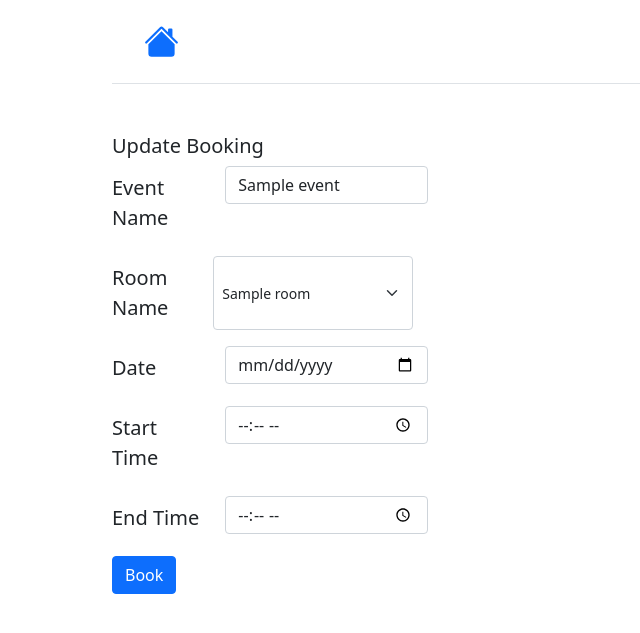
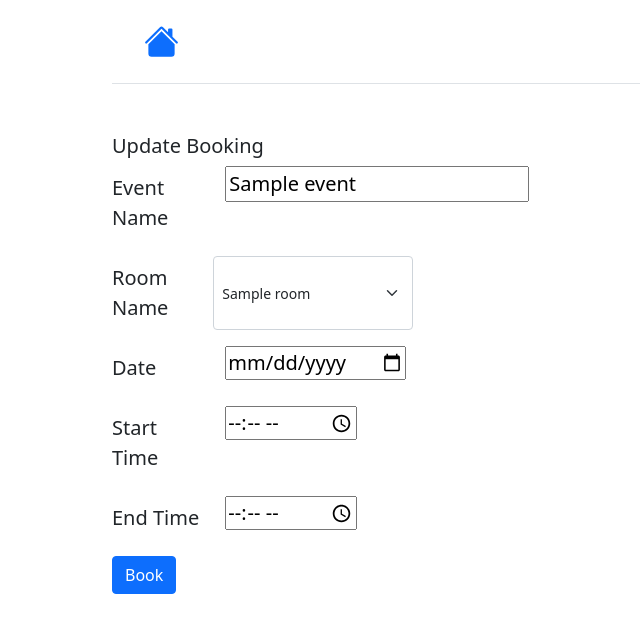
Before and after one commit to cmmasaba/booking, a FastAPI app: template templates/edit-booking.html in a window 1280 px wide. Shown: the top 633 px of the page, without its empty margins (188-828 px from the left). Run offline with FastAPI, Linux system fonts and the light colour scheme; the template is opened without the code that fills it: most values are stand-ins (such as "Sample title", 1, 10 or a date in 2020).

Commit message:
Adjustments to the UI

```diff
--- a/templates/edit-booking.html
+++ b/templates/edit-booking.html
@@ -31,7 +31,7 @@
                     <div class="row mb-3">
                         <label for="eventName" class="col-sm-2 col-form-label">Event Name</label>
                         <div class="col-sm-4">
-                          <input type="text" class="form-control" id="eventName" name="eventName" value="{{ booking['event'] }}" required>
+                          <input type="text" id="eventName" name="eventName" value="{{ booking['event'] }}" required>
                         </div>
                     </div>
                     <div class="row mb-3">
@@ -46,19 +46,19 @@
                     <div class="row mb-3">
                         <label for="bookingDate" class="col-sm-2 col-form-label">Date</label>
                         <div class="col-sm-4">
-                          <input type="date" class="form-control" id="bookingDate" name="bookingDate" value="{{ booking['date'] }}" required>
+                          <input type="date" id="bookingDate" name="bookingDate" value="{{ booking['date'] }}" required>
                         </div>
                     </div>
                     <div class="row mb-3">
                         <label for="bookingStartTime" class="col-sm-2 col-form-label">Start Time</label>
                         <div class="col-sm-4">
-                          <input type="time" class="form-control" id="bookingStartTime" name="bookingStartTime" value="{{ booking['from'] }}" required>
+                          <input type="time" min="07:00" max="23:00" id="bookingStartTime" name="bookingStartTime" value="{{ booking['from'] }}" required>
                         </div>
                     </div>
                     <div class="row mb-3">
                         <label for="bookingEndTime" class="col-sm-2 col-form-label">End Time</label>
                         <div class="col-sm-4">
-                          <input type="time" class="form-control" id="bookingEndTime" name="bookingEndTime" value="{{ booking['to'] }}" required>
+                          <input type="time" min="07:00" max="23:00" id="bookingEndTime" name="bookingEndTime" value="{{ booking['to'] }}" required>
                         </div>
                     </div>
                     <div class="col-12" style="margin: 0 auto;">
```
